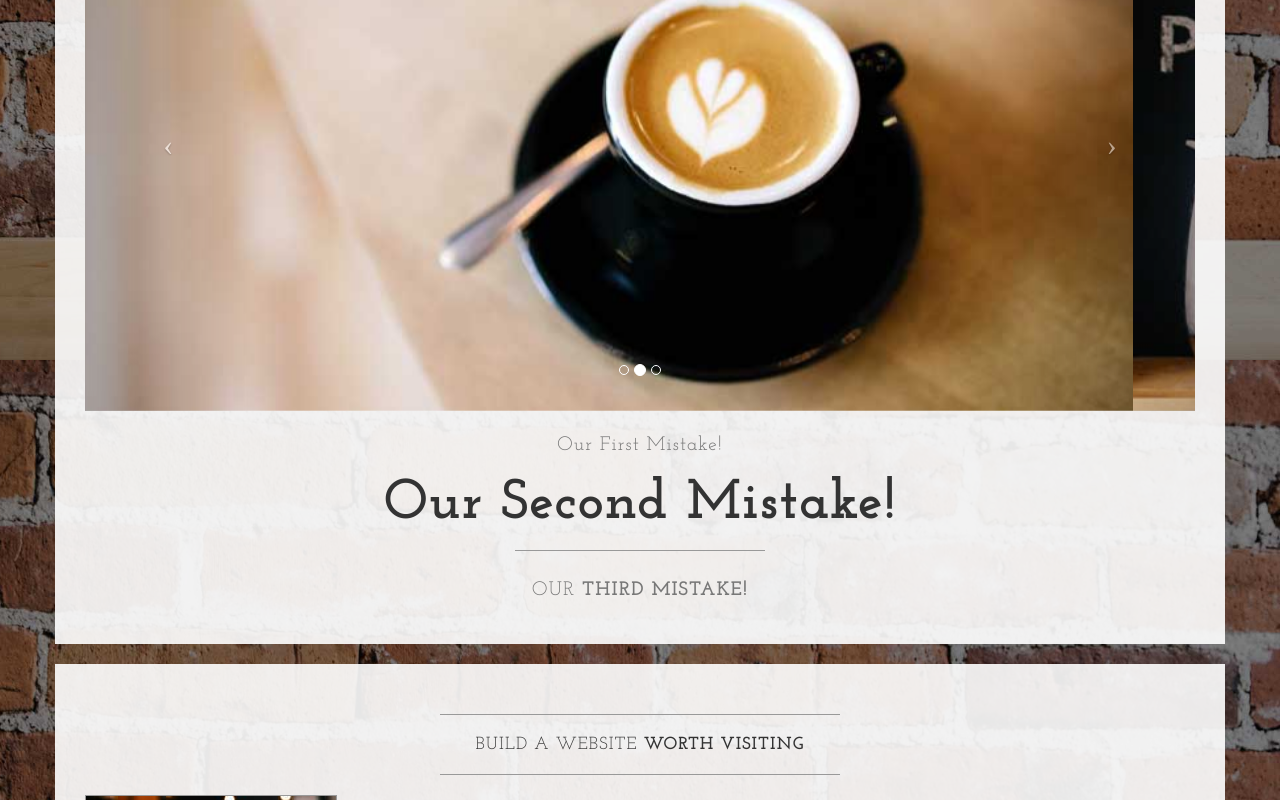
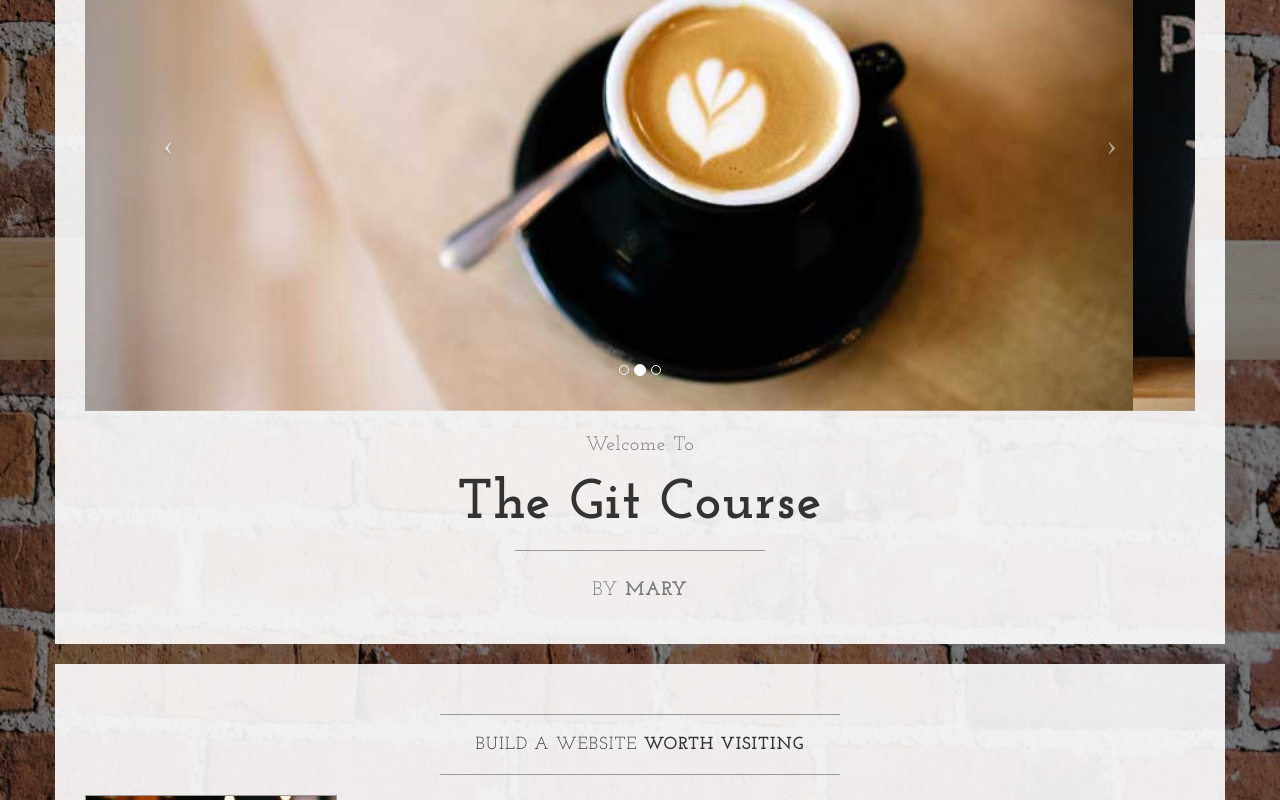
Before and after one commit to mlyng/learnable-Git-course, a plain HTML site: page index.html in a window 1280 px wide. Shown: the part 440-1240 px from the top of the page. Drawn offline with nearby package versions, Linux system fonts and the light colour scheme.

```diff
--- a/index.html
+++ b/index.html
@@ -106,13 +106,13 @@
                         </a>
                     </div>
                     <h2 class="brand-before">
-                        <small>Our first mistake!</small>
+                        <small>Welcome to</small>
                     </h2>
-                    <h1 class="brand-name">Our second mistake!</h1>
+                    <h1 class="brand-name">The Git Course</h1>
                     <hr class="tagline-divider">
                     <h2>
-                        <small>Our
-                            <strong>Third Mistake!</strong>
+                        <small>By
+                            <strong>Mary</strong>
                         </small>
                     </h2>
                 </div>
```
